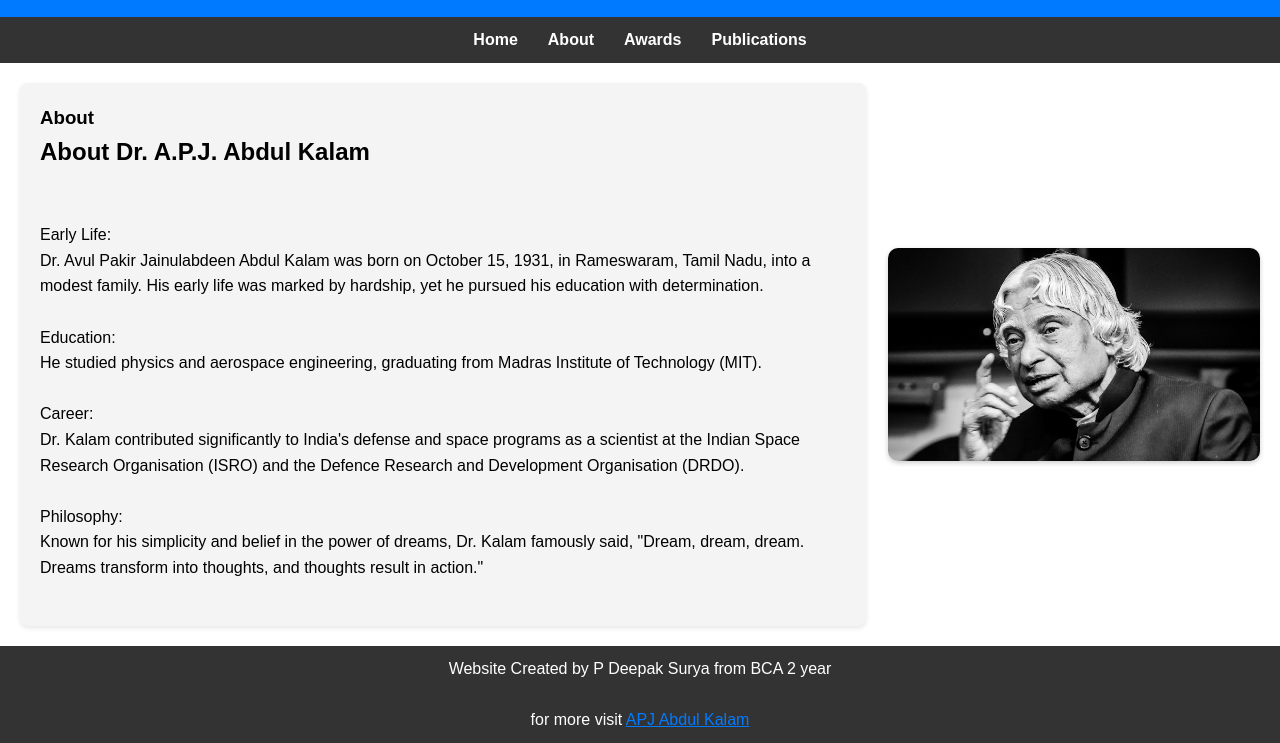
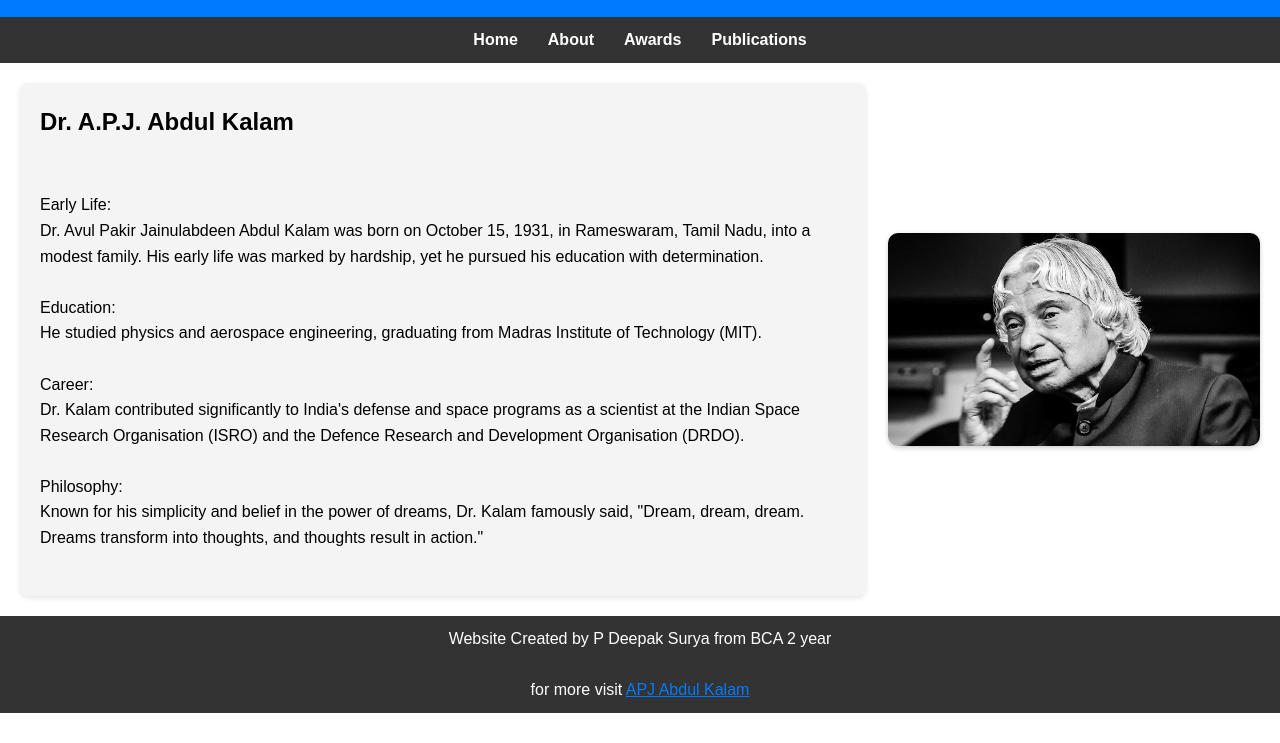
Before and after one commit to 231FJ01021/Tribute, a plain HTML site: page about.html in a window 1280 px wide. Shown: the part 74-817 px from the top of the page. Drawn offline with Linux system fonts and the light colour scheme.

Commit message:
Update about.html

```diff
--- a/about.html
+++ b/about.html
@@ -20,8 +20,7 @@
   </nav>
     <main>
   <div class="info-section">
-    <h3>About</h3>
-    <h2>About Dr. A.P.J. Abdul Kalam</h2><br><br>
+    <h2>Dr. A.P.J. Abdul Kalam</h2><br><br>
     <p>Early Life:</p>
 <p>Dr. Avul Pakir Jainulabdeen Abdul Kalam was born on October 15, 1931, in Rameswaram, Tamil Nadu, into a modest family. His early life was marked by hardship, yet he pursued his education with determination.</p><br>
 <p>Education:</p>
```
